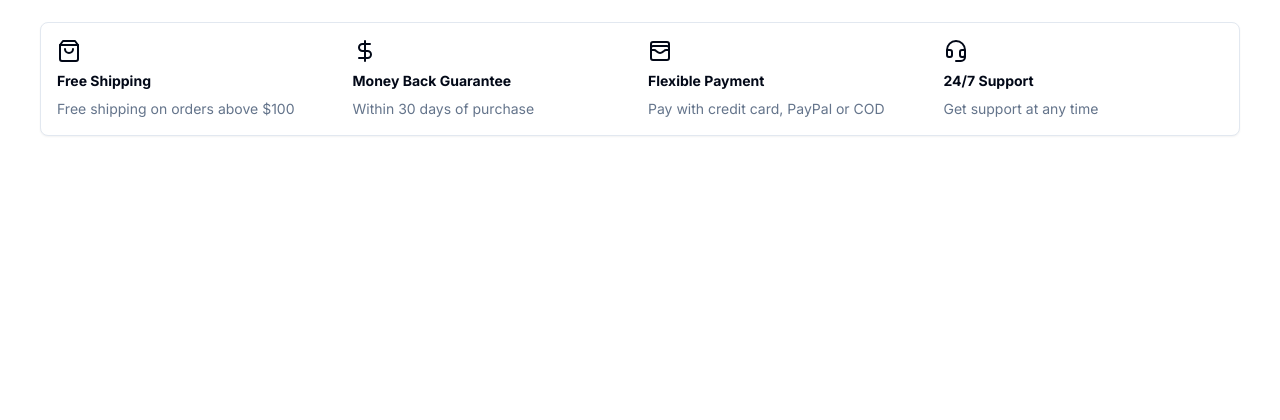
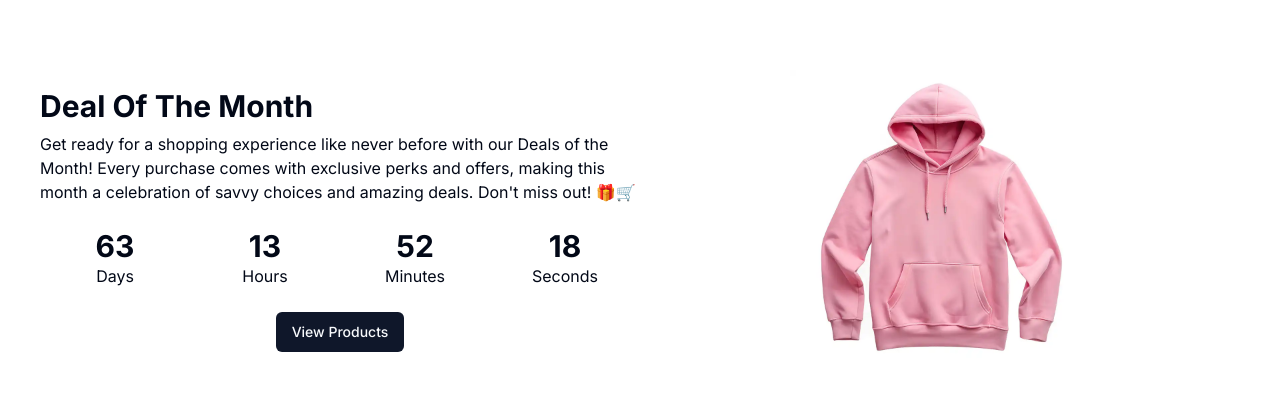
Before and after one commit to mehulgala77/prostore-nextjs, a Next.js app: page / in a window 1280 px wide. Shown: the part 315-735 px from the top of the page. Built offline with nearby package versions, Linux system fonts and the light colour scheme; no server answers; the database is empty.

Commit message:
Add Deal Countdown component

```diff
--- a/app/(root)/page.tsx
+++ b/app/(root)/page.tsx
@@ -6,6 +6,7 @@
 import ProductCarousel from "@/components/shared/product/product-carousel";
 import ViewAllProductsButton from "@/components/view-all-products-button";
 import IconBoxes from "@/components/icon-boxes";
+import DealCountdown from "@/components/deal-countdown";
 
 const Homepage = async () => {
   const latestProducts = await getLatestProducts();
@@ -18,6 +19,7 @@
       )}
       <ProductList data={latestProducts} title="Newest Arrivals" limit={4} />
       <ViewAllProductsButton />
+      <DealCountdown />
       <IconBoxes />
     </>
   );
--- /dev/null
+++ b/components/deal-countdown.tsx
@@ -0,0 +1,132 @@
+"use client";
+
+import Link from "next/link";
+import { Button } from "./ui/button";
+import Image from "next/image";
+import { useEffect, useState } from "react";
+
+// Static target date (replace with desired date)
+const TARGET_DATE = new Date("2025-04-20T00:00:00");
+
+// Function to calculate the time remaining
+const calculateTimeRemaining = (targetDate: Date) => {
+  const currentTime = new Date();
+  const timeDifference = Math.max(Number(targetDate) - Number(currentTime), 0);
+  return {
+    days: Math.floor(timeDifference / (1000 * 60 * 60 * 24)),
+    hours: Math.floor(
+      (timeDifference % (1000 * 60 * 60 * 24)) / (1000 * 60 * 60)
+    ),
+    minutes: Math.floor((timeDifference % (1000 * 60 * 60)) / (1000 * 60)),
+    seconds: Math.floor((timeDifference % (1000 * 60)) / 1000),
+  };
+};
+
+const DealCountdown = () => {
+  const [time, setTime] = useState<ReturnType<typeof calculateTimeRemaining>>();
+
+  useEffect(() => {
+    // Calculate initial time on client
+    setTime(calculateTimeRemaining(TARGET_DATE));
+
+    const timerInterval = setInterval(() => {
+      const newTime = calculateTimeRemaining(TARGET_DATE);
+      setTime(newTime);
+
+      if (
+        newTime.days === 0 &&
+        newTime.hours === 0 &&
+        newTime.minutes === 0 &&
+        newTime.seconds === 0
+      ) {
+        clearInterval(timerInterval);
+      }
+
+      return () => clearInterval(timerInterval);
+    }, 1000);
+  }, []);
+
+  if (!time) {
+    return (
+      <section className="grid grid-cols-1 md:grid-cols-2 my-20">
+        <div className="flex flex-col gap-2 justify-center">
+          <h3 className="text-3xl font-bold">Loading Countdown...</h3>
+        </div>
+      </section>
+    );
+  }
+
+  if (
+    time.days === 0 &&
+    time.hours === 0 &&
+    time.minutes === 0 &&
+    time.seconds === 0
+  ) {
+    return (
+      <section className="grid grid-cols-1 md:grid-cols-2 my-20">
+        <div className="flex flex-col gap-2 justify-center">
+          <h3 className="text-3xl font-bold">Deal Has Ended</h3>
+          <p>
+            This deal is no longer available. Check out our latest promotions!
+          </p>
+
+          <div className="text-center">
+            <Button asChild>
+              <Link href="/search">View Products</Link>
+            </Button>
+          </div>
+        </div>
+        <div className="flex justify-center">
+          <Image
+            src="/images/promo.jpg"
+            alt="promotion"
+            width={300}
+            height={200}
+          />
+        </div>
+      </section>
+    );
+  }
+
+  return (
+    <section className="grid grid-cols-1 md:grid-cols-2 my-20">
+      <div className="flex flex-col gap-2 justify-center">
+        <h3 className="text-3xl font-bold">Deal Of The Month</h3>
+        <p>
+          Get ready for a shopping experience like never before with our Deals
+          of the Month! Every purchase comes with exclusive perks and offers,
+          making this month a celebration of savvy choices and amazing deals.
+          Don&apos;t miss out! 🎁🛒
+        </p>
+        <ul className="grid grid-cols-4">
+          <StatBox label="Days" value={time.days} />
+          <StatBox label="Hours" value={time.hours} />
+          <StatBox label="Minutes" value={time.minutes} />
+          <StatBox label="Seconds" value={time.seconds} />
+        </ul>
+        <div className="text-center">
+          <Button asChild>
+            <Link href="/search">View Products</Link>
+          </Button>
+        </div>
+      </div>
+      <div className="flex justify-center">
+        <Image
+          src="/images/promo.jpg"
+          alt="promotion"
+          width={300}
+          height={200}
+        />
+      </div>
+    </section>
+  );
+};
+
+const StatBox = ({ label, value }: { label: string; value: number }) => (
+  <li className="p-4 w-full text-center">
+    <p className="text-3xl font-bold">{value}</p>
+    <p>{label}</p>
+  </li>
+);
+
+export default DealCountdown;
```
